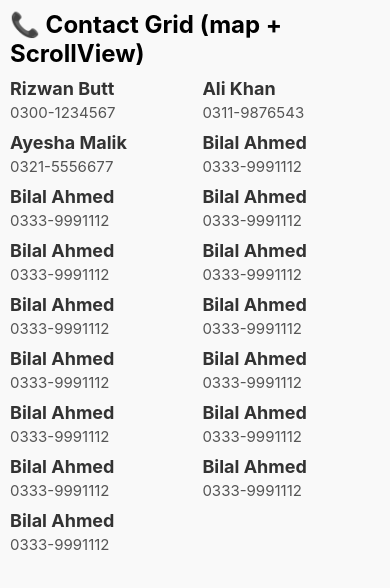
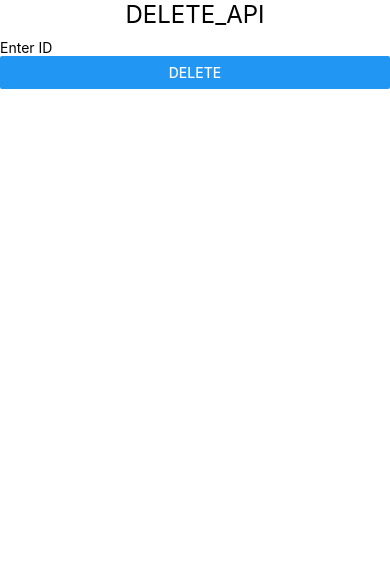
Before and after one commit to rizwanbutt1158-dev/ReactNativeTasks, a React Native app: screen / in a window 390 px wide. Shown: the top 588 px of the page. Built offline with nearby package versions, Linux system fonts and the light colour scheme.

Commit message:
Delete API

```diff
--- a/App.jsx
+++ b/App.jsx
@@ -12,7 +12,7 @@ import { View } from 'react-native'
 //import FlatListScreen from './src/components/FlatListScreen';
 //import SectionListScreen from './src/components/SectionListScreen';
 //import FaceLogin from './src/components/FaceLogin';
-import ContactListScreen from './src/screens/Contact/ContactListScreen';
+//import ContactListScreen from './src/screens/Contact/ContactListScreen';
 //import NameComponent from './src/components/NameComponent';
 //import UseEffectHook from './src/components/UseEffectHook'
 //import UseEffectHookUpdatingPhase from './src/components/UseEffectHookUpdaingPhase';
@@ -34,6 +34,7 @@ import ContactListScreen from './src/screens/Contact/ContactListScreen';
 //import POST_API from './src/components/POST_API';
 //import PUT_API from './src/components/PUT_API';
 //import PATCH_API from './src/components/PATCH_API';
+import DELETE_API from './src/components/DELETE_API';
 //const Stack = createStackNavigator();
 
 const App = () => {
@@ -75,8 +76,9 @@ const App = () => {
      <GET_API />
      <POST_API />
      <PUT_API />
-     <PATCH_API /> */}
-     <ContactListScreen />
+     <PATCH_API />
+     <ContactListScreen /> */}
+     <DELETE_API />
 
     </View>
   )
--- /dev/null
+++ b/src/components/DELETE_API.jsx
@@ -0,0 +1,32 @@
+/* eslint-disable prettier/prettier */
+/* eslint-disable react-native/no-inline-styles */
+import { View, Text, TextInput, Button, Alert } from 'react-native';
+import React, { useState } from 'react';
+import axios from 'axios';
+
+const DELETE_API = () => {
+    const [id, setID] = useState();
+    const handleDelete = async () => {
+        try {
+            const response = await axios.delete(`http://10.0.2.2:3000/users/${id}`);
+            Alert.alert('Success!', 'Data Deleted Successfully!');
+            console.log(response.data);
+            setID('');
+        } catch (error) {
+            Alert.alert('Error','Failed to delete data');
+        }
+    };
+  return (
+    <View>
+      <Text style={{ fontSize: 24, marginBottom: 10, textAlign: 'center'}}>DELETE_API</Text>
+      <TextInput
+        placeholder="Enter ID"
+        value={id}
+        onChangeText={(value) => setID(value)}
+      />
+      <Button title="Delete" onPress={handleDelete} />
+    </View>
+  );
+};
+
+export default DELETE_API;
```
